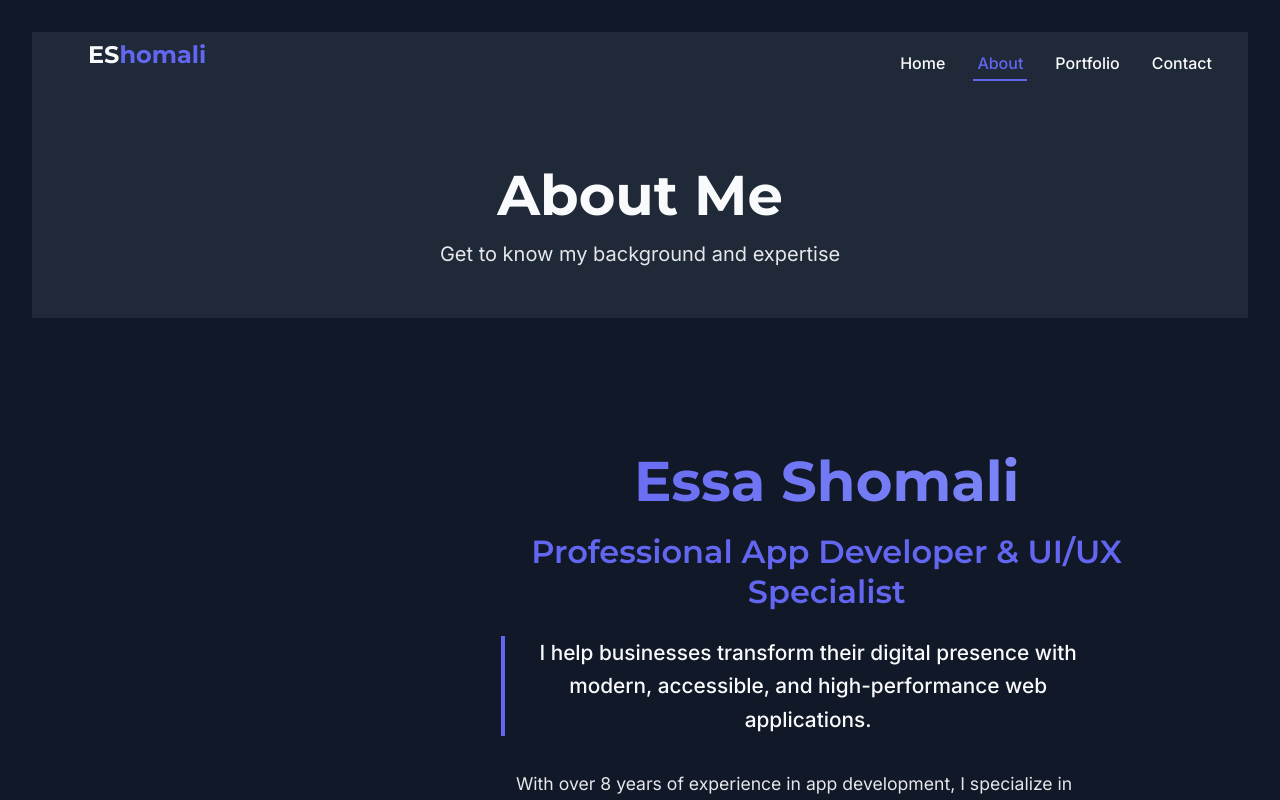
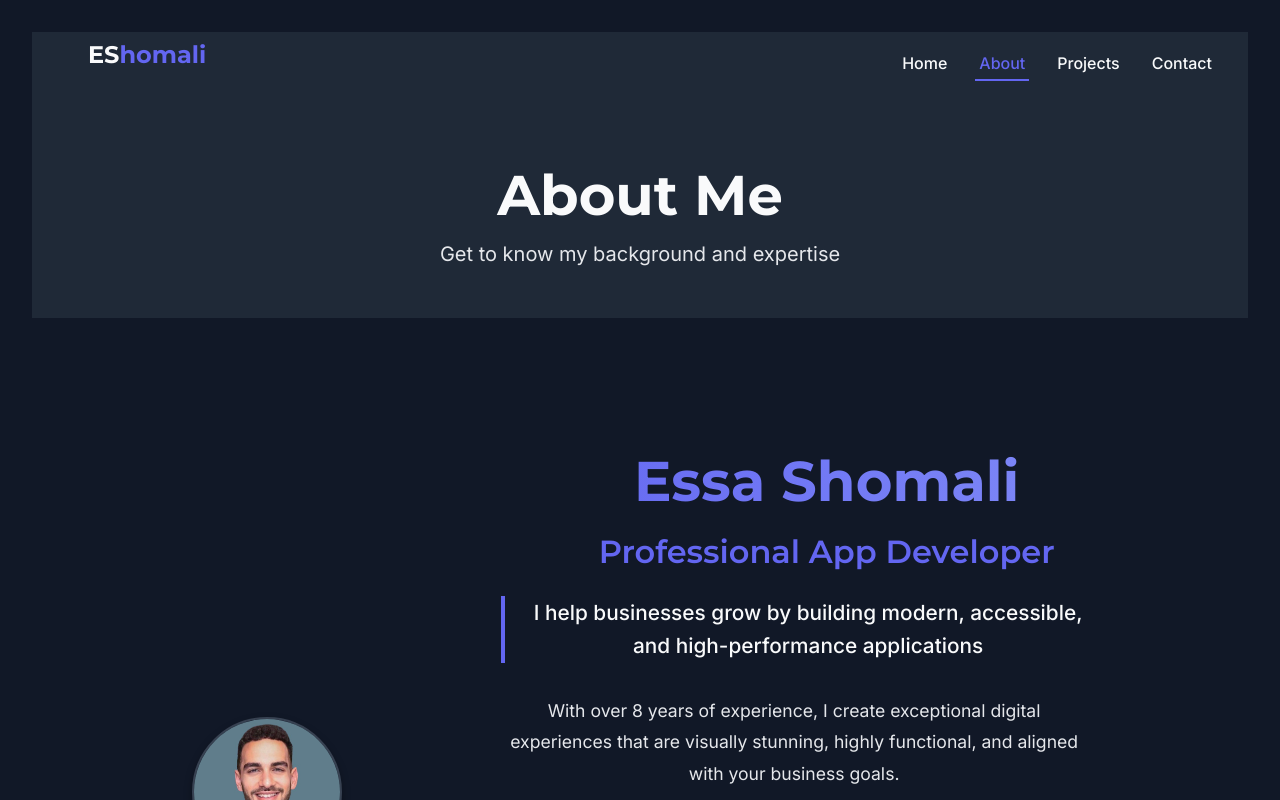
Before and after one commit to eshomali/eshomali, a React (Vite) app: page /about in a window 1280 px wide. Built offline with nearby package versions, Linux system fonts and the light colour scheme; no server answers.

Commit message:
Updated UI

```diff
--- a/src/components/common/Footer.jsx
+++ b/src/components/common/Footer.jsx
@@ -39,16 +39,16 @@ const Footer = () => {
               <h4>Services</h4>
               <ul>
                 <li>
-                  <Link to="/portfolio?category=web-development">Web Development</Link>
+                  Web Development
                 </li>
                 <li>
-                  <Link to="/portfolio?category=mobile-app">Mobile Apps</Link>
+                  Mobile Apps
                 </li>
                 <li>
-                  <Link to="/portfolio?category=ui-ux-design">UI/UX Design</Link>
+                  UI/UX Design
                 </li>
                 <li>
-                  <Link to="/about#skills">Technical Consulting</Link>
+                  Technical Consulting
                 </li>
               </ul>
             </div>
--- a/src/components/common/Navbar.jsx
+++ b/src/components/common/Navbar.jsx
@@ -65,7 +65,7 @@ const Navbar = ({ isMobile = false, closeMobileMenu = () => {} }) => {
             className={({ isActive }) => isActive ? 'active' : ''}
             onClick={handleClick}
           >
-            Portfolio
+            Projects
           </NavLink>
         </li>
         <li>
--- a/src/components/sections/About.jsx
+++ b/src/components/sections/About.jsx
@@ -100,25 +100,14 @@ const About = () => {
           </div>
 
           <div className="about-content">
-            <h3>Professional App Developer & UI/UX Specialist</h3>
+            <h3>Professional App Developer</h3>
 
             <p className="lead">
-              I help businesses transform their digital presence with modern, accessible,
-              and high-performance web applications.
+              I help businesses grow by building modern, accessible, and high-performance applications.
             </p>
 
             <p>
-              With over 8 years of experience in app development, I specialize in creating
-              exceptional digital experiences that help businesses grow. My expertise spans
-              across the entire development lifecycle, from concept and design to
-              deployment and maintenance.
-            </p>
-
-            <p>
-              I'm passionate about building applications that are not only visually stunning
-              but also highly functional, accessible, and optimized for performance.
-              My approach combines technical excellence with a deep understanding of
-              business goals to deliver solutions that drive real results.
+              With over 8 years of experience, I create exceptional digital experiences that are visually stunning, highly functional, and aligned with your business goals.
             </p>
 
             <div className="about-tabs">
--- a/src/components/sections/ContactHome.jsx
+++ b/src/components/sections/ContactHome.jsx
@@ -102,7 +102,6 @@ const ContactHome = () => {
         <div className="contact-container">
           <div className="contact-info">
             <p className="contact-intro">
-              I'm always interested in new projects and collaborations.
               Feel free to reach out with any questions or inquiries,
               and I'll get back to you as soon as possible.
             </p>
--- a/src/components/sections/ContactPage.jsx
+++ b/src/components/sections/ContactPage.jsx
@@ -116,7 +116,6 @@ const ContactPage = () => {
             <div className="contact-info">
               <h3>Let's Get In Touch</h3>
               <p className="contact-intro">
-                I'm always interested in new projects and collaborations.
                 Feel free to reach out with any questions or inquiries,
                 and I'll get back to you as soon as possible.
               </p>
--- a/src/components/sections/Services.jsx
+++ b/src/components/sections/Services.jsx
@@ -104,7 +104,7 @@ const Services = () => {
                 variant="outline"
                 size="large"
             >
-              View All Projects
+              View My Work
             </Button>
           </div>
         </div>
--- a/src/pages/AboutPage.jsx
+++ b/src/pages/AboutPage.jsx
@@ -57,25 +57,14 @@ const AboutPage = () => {
 
             <div className="about-intro-content">
               <h2>Essa Shomali</h2>
-              <h3>Professional App Developer & UI/UX Specialist</h3>
+              <h3>Professional App Developer</h3>
 
               <p className="lead">
-                I help businesses transform their digital presence with modern, accessible,
-                and high-performance web applications.
+                  I help businesses grow by building modern, accessible, and high-performance applications
               </p>
 
               <p>
-                With over 8 years of experience in app development, I specialize in creating
-                exceptional digital experiences that help businesses grow. My expertise spans
-                across the entire development lifecycle, from concept and design to
-                deployment and maintenance.
-              </p>
-
-              <p>
-                I'm passionate about building applications that are not only visually stunning
-                but also highly functional, accessible, and optimized for performance.
-                My approach combines technical excellence with a deep understanding of
-                business goals to deliver solutions that drive real results.
+                  With over 8 years of experience, I create exceptional digital experiences that are visually stunning, highly functional, and aligned with your business goals.
               </p>
 
               <div className="personal-info">
--- a/src/pages/ContactPage.jsx
+++ b/src/pages/ContactPage.jsx
@@ -114,7 +114,6 @@ const ContactPage = () => {
               <div className="contact-info">
                 <h2>Let's Get In Touch</h2>
                 <p className="contact-intro">
-                  I'm always interested in new projects and collaborations.
                   Feel free to reach out with any questions or inquiries,
                   and I'll get back to you as soon as possible.
                 </p>
--- a/src/utils/api.jsx
+++ b/src/utils/api.jsx
@@ -58,7 +58,7 @@ const mockProjects = [
     year: 2025,
     demo_url: 'https://retailgrowth-demo.com',
     featured: true,
-    technologies: ['Apple iOS', 'Android', 'MacOS', 'Windows PC']
+    technologies: ['Apple iOS', 'Android', 'Windows PC']
   }, /*
   {
     id: 2,
```
